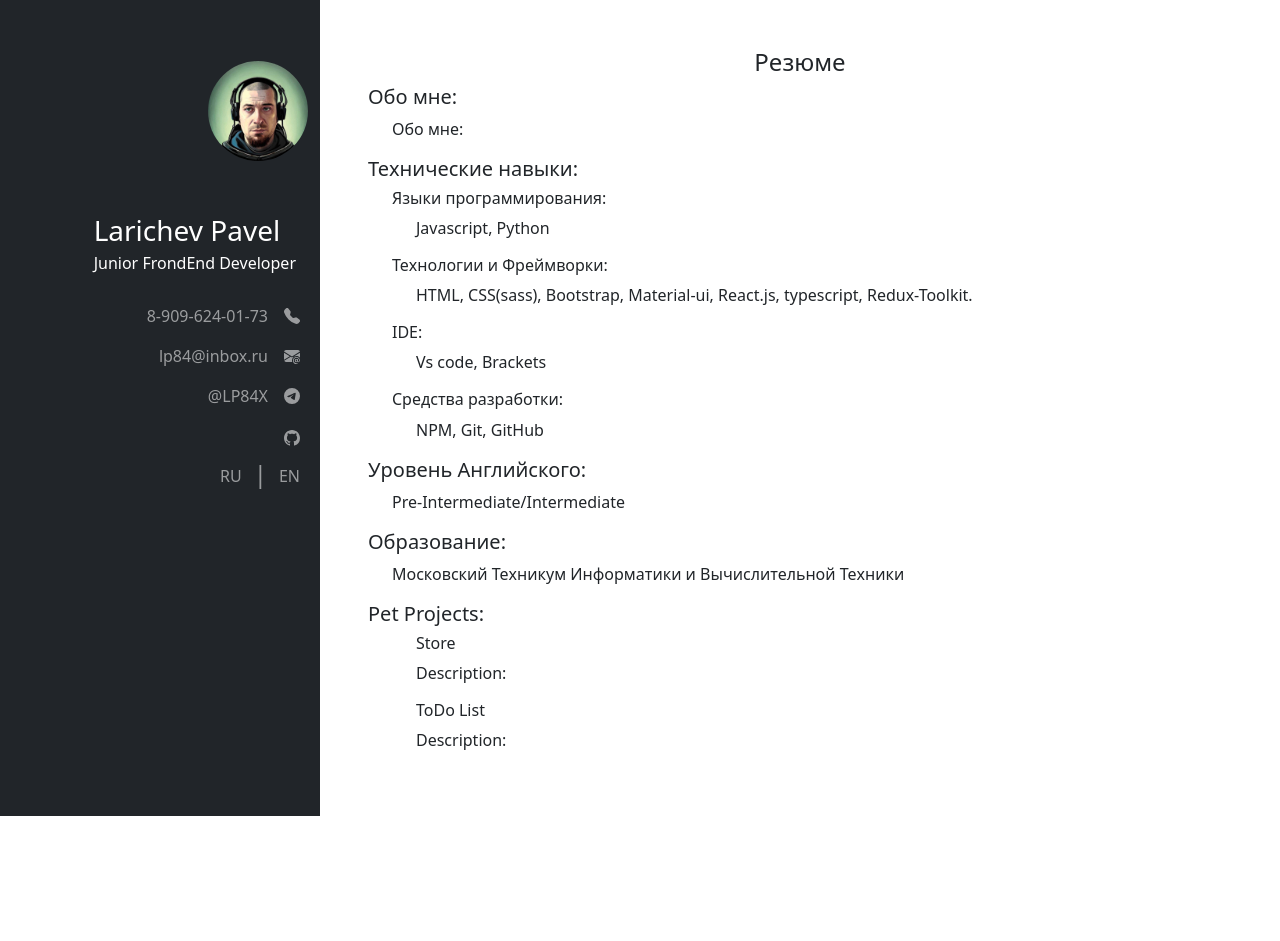
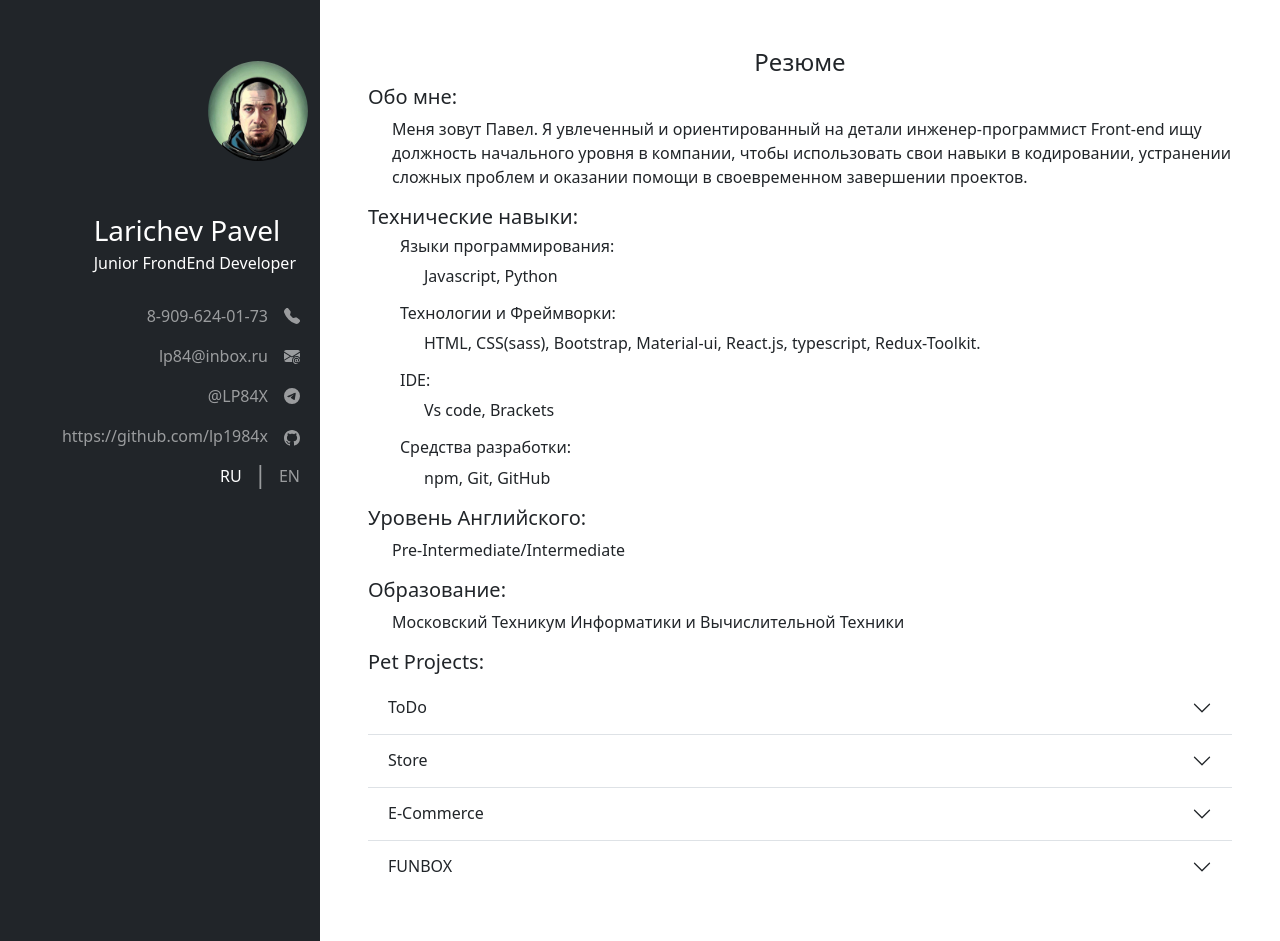
Before and after one commit to lp1984x/summary, a React (Create React App) app: page / in a window 1280 px wide. Before the commit the page ends 816 px from the top, so only its background shows below. Built offline with nearby package versions, Linux system fonts and the light colour scheme.

Commit message:
add pets, add liks

```diff
--- a/src/components/About/About.tsx
+++ b/src/components/About/About.tsx
@@ -1,19 +1,56 @@
 import React from "react";
-import { Container, Nav } from "react-bootstrap";
+import { Accordion, Container } from "react-bootstrap";
 import { ILang } from "../../models";
+import * as Icon from "react-bootstrap-icons";
 
 interface IProp {
   props: ILang;
+  state: string;
 }
 
-export default function About({ props }: IProp) {
+export default function About({ props, state }: IProp) {
+  const pets = [
+    {
+      title: "ToDo",
+      desc_ru: `Адаптивный cписок дел`,
+      desc_en: `Adaptive ToDo list`,
+      netliLink: "https://lp84-todo.netlify.app/",
+      gitLink: "https://github.com/lp1984x/ToDo",
+    },
+    {
+      title: "Store",
+      desc_ru:
+        "Простой,адаптивныймакет, магазина с использованием TypyScript, React-bootstrap, redux-toolkit,",
+      desc_en:
+        "Simple and adaptive store with TypyScript, React-bootstrap, redux-toolkit, fake API",
+      netliLink: "https://lp84-store.netlify.app/",
+      gitLink: "https://github.com/lp1984x/store",
+    },
+    {
+      title: "E-Commerce",
+      desc_ru:
+        "Адаптивный магазина по макету из итернета с использованием TypyScript, redux-toolkit, scss, fake API",
+      desc_en:
+        "Adaptive store layout from the internet with Typescript, redux-toolkit, scss, fakeAPI",
+      netliLink: "https://lp84-ecommerce.netlify.app/",
+      gitLink: "https://github.com/lp1984x/e-commerce",
+    },
+    {
+      title: "FUNBOX",
+      desc_ru: "Тестовое здание",
+      desc_en: "Test task",
+      netliLink: "https://lp84-react-funbox.netlify.app/",
+      gitLink: "https://github.com/lp1984x/react-FUNBOX",
+    },
+  ];
+
   return (
-    <Container className="col-lg-9 pt-5 p-lg-5">
+    <Container className="col-lg-9 py-5 p-lg-5">
       <h4 className="text-center">{props.title}</h4>
       <h5>{props.aboutMe.title}</h5>
-      <p className="ms-4">{props.aboutMe.title}</p>
+      <p className="ms-4">{props.aboutMe.article}</p>
       <h5>{props.techSlkils.title}</h5>
-      <p className="ms-4">
+      <ul>
         <h6>{props.techSlkils.languages.title}</h6>
         <p className="ms-4">{props.techSlkils.languages.article}</p>
         <h6>{props.techSlkils.frameworks.title}</h6>
@@ -22,27 +59,28 @@ export default function About({ props }: IProp) {
         <p className="ms-4">{props.techSlkils.ide.article}</p>
         <h6>{props.techSlkils.tools.title}</h6>{" "}
         <p className="ms-4">{props.techSlkils.tools.article}</p>
-      </p>
+      </ul>
       <h5>{props.eng.title}</h5>
       <p className="ms-4">{props.eng.article}</p>
       <h5>{props.education.title}</h5>
       <p className="ms-4">{props.education.article}</p>
       <h5>Pet Projects:</h5>
-
-      <p className="ms-5">
-        <Nav.Link href="https://lp84-store.netlify.app/">
-          <h6>Store</h6>
-        </Nav.Link>
-        Description:
-      </p>
-      <p className="ms-5">
-        <Nav.Link href="https://lp84-todo.netlify.app/">
-          <h3>
-            <h6>ToDo List</h6>
-          </h3>
-        </Nav.Link>
-        Description:
-      </p>
+      <Accordion flush>
+        {pets.map((item, index) => (
+          <Accordion.Item eventKey={index.toString()} key={index}>
+            <Accordion.Header>{item.title}</Accordion.Header>
+            <Accordion.Body>
+              {state === "RU" ? <p>{item.desc_ru}</p> : <p>{item.desc_en}</p>}
+              <a href={item.netliLink} className="text-decoration-none me-2">
+                Netlify
+              </a>
+              <a href={item.gitLink}>
+                <Icon.Github className="fs-4" />
+              </a>
+            </Accordion.Body>
+          </Accordion.Item>
+        ))}
+      </Accordion>
     </Container>
   );
 }
--- a/src/components/Header/Header.tsx
+++ b/src/components/Header/Header.tsx
@@ -12,9 +12,9 @@ export default function Header({ setLang }: IProp) {
       expand="lg"
       bg="dark"
       variant="dark"
-      className="justify-content-end align-items-start col-lg-3 col-12"
+      className="justify-content-end align-items-start col-lg-3 col-12 sticky-top"
     >
-      <Container className="align-items-center align-items-lg-end flex-lg-column justify-content-lg-end">
+      <Container className="align-items-center align-items-lg-end flex-lg-column justify-content-lg-end sticky-top">
         <Navbar.Brand
           href="#home"
           className="d-flex flex-lg-column align-items-center align-items-lg-end m-0 "
@@ -41,22 +41,40 @@ export default function Header({ setLang }: IProp) {
           </Offcanvas.Header>
           <Offcanvas.Body>
             <Nav className="d-lg-flex flex-column align-items-end col-12">
-              <Nav.Link href="#tell" className="d-flex align-items-center">
+              <Nav.Link
+                href="tel:+79096240173"
+                target="_blank"
+                className="d-flex align-items-center"
+              >
                 8-909-624-01-73
                 <Icon.TelephoneFill className="ms-3" />
               </Nav.Link>
-              <Nav.Link href="@LP84X" className=" d-flex align-items-center">
+              <Nav.Link
+                href="mailto:lp84@inbox.ru"
+                target="_blank"
+                rel="nofollow"
+                className=" d-flex align-items-center"
+              >
                 lp84@inbox.ru
                 <Icon.EnvelopeAtFill className="ms-3" />
               </Nav.Link>
-              <Nav.Link href="#none" className="d-flex align-items-center">
+              <Nav.Link
+                href="tg://resolve?domain=@LP84X"
+                target="_blank"
+                className="d-flex align-items-center"
+              >
                 @LP84X
                 <Icon.Telegram className="ms-3" />
               </Nav.Link>
-              <Nav.Link href="https://github.com/lp1984x" className=" ms-3">
-                <Icon.Github />
+              <Nav.Link
+                href="https://github.com/lp1984x"
+                target="_blank"
+                className=" ms-3"
+              >
+                https://github.com/lp1984x
+                <Icon.Github className="ms-3" />
               </Nav.Link>
-              <Nav className="flex-row">
+              <Nav defaultActiveKey="#RU" className="flex-row">
                 <Nav.Link href="#RU" onClick={() => setLang("RU")}>
                   RU
                 </Nav.Link>
--- a/src/components/Main/Main.tsx
+++ b/src/components/Main/Main.tsx
@@ -9,7 +9,7 @@ export default function Main() {
     title: "Summary",
     aboutMe: {
       title: "About Me:",
-      article: `I'm an enthusiastic and detail-oriented Frontend Software Engineer
+      article: `My name is Pavel. I'm an enthusiastic and detail-oriented Frontend Software Engineer
               seeking an entry-level position with Company to use my skills in coding,
               troubleshooting complex problems, and assisting in the timely completion
               of projects.`,
@@ -31,7 +31,7 @@ export default function Main() {
       },
       tools: {
         title: "Building tools:",
-        article: "NPM, Git, GitHub",
+        article: "npm, Git, GitHub",
       },
     },
     eng: {
@@ -47,7 +47,7 @@ export default function Main() {
     title: "Резюме",
     aboutMe: {
       title: "Обо мне:",
-      article: `Я увлеченный и ориентированный на детали инженер-программист Front-end
+      article: `Меня зовут Павел. Я увлеченный и ориентированный на детали инженер-программист Front-end
               ищу должность начального уровня в компании, чтобы использовать свои навыки в кодировании,
               устранении сложных проблем и оказании помощи в своевременном завершении проектов.`,
     },
@@ -68,7 +68,7 @@ export default function Main() {
       },
       tools: {
         title: "Средства разработки:",
-        article: "NPM, Git, GitHub",
+        article: "npm, Git, GitHub",
       },
     },
     eng: {
@@ -83,7 +83,7 @@ export default function Main() {
   return (
     <main className="main">
       <Header setLang={setLanguage} />
-      <About props={laguage === "RU" ? ru : en} />
+      <About props={laguage === "RU" ? ru : en} state={laguage} />
     </main>
   );
 }
--- a/src/index.scss
+++ b/src/index.scss
@@ -10,3 +10,10 @@ body,
   flex-direction: column;
   min-height: 100%;
 }
+.accordion-button:focus {
+  box-shadow: none;
+}
+.accordion-button:not(.collapsed) {
+  color: black;
+  background-color: rgb(236, 234, 234);
+}
```
